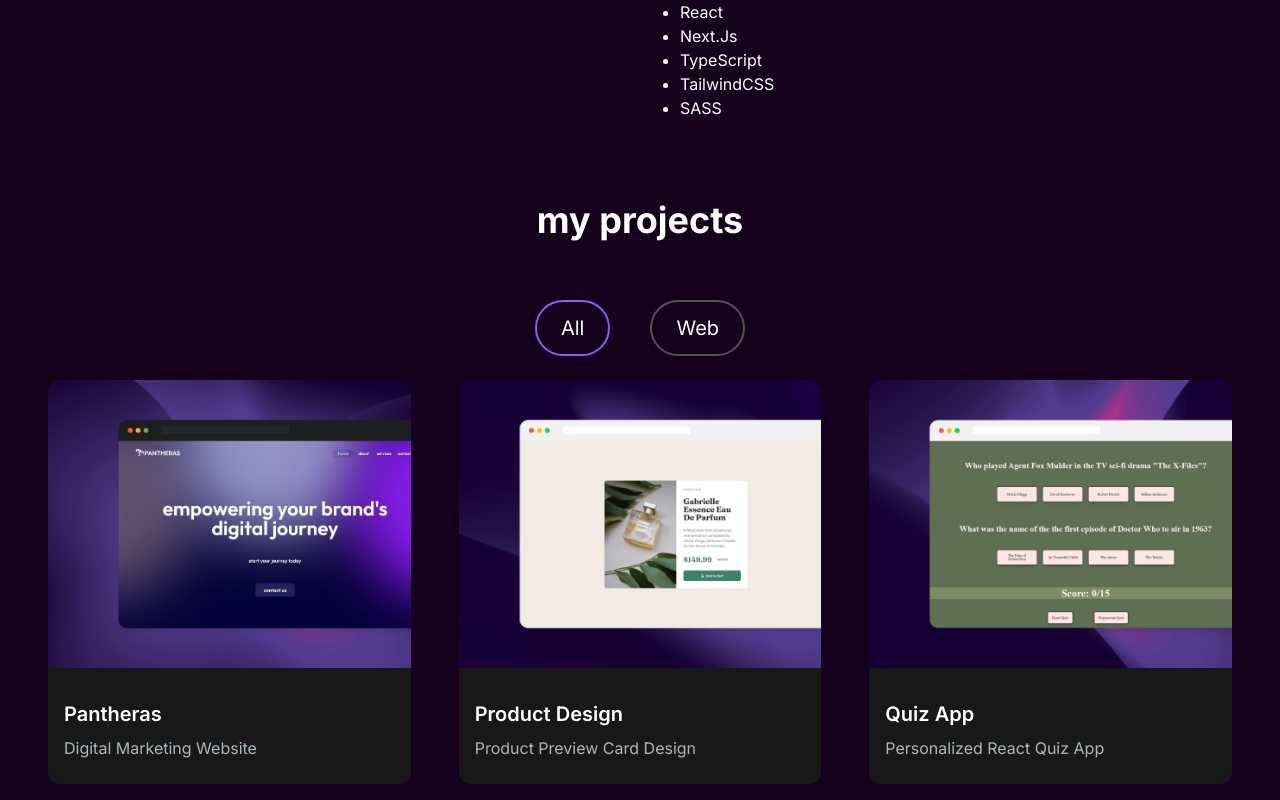
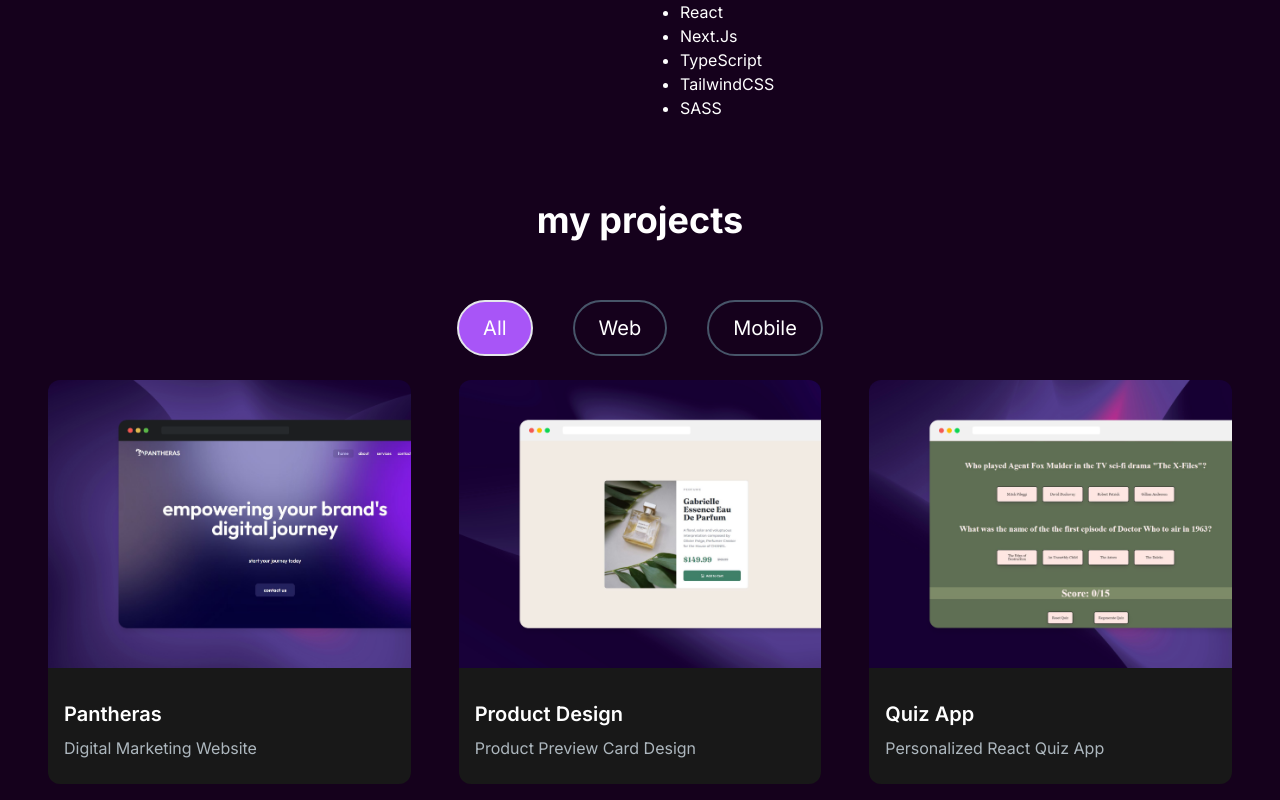
Before and after one commit to delabahmani/portfolio, a Next.js app: page / in a window 1280 px wide. Shown: the part 1017-1817 px from the top of the page. Built offline with nearby package versions, Linux system fonts and the light colour scheme.

Commit message:
Finished remainder of Projects section

```diff
--- a/src/components/projects/ProjectTag.tsx
+++ b/src/components/projects/ProjectTag.tsx
@@ -1,9 +1,23 @@
-import React from 'react'
+import React from "react";
 
-const ProjectTag = () => {
-  return (
-    <div>ProjectTag</div>
-  )
+type ProjectTagProps = {
+  name: string;
+  isSelected: boolean;
+  onClick: (tagName: string) => void;
 }
 
-export default ProjectTag
+const ProjectTag = ({ name, onClick, isSelected } :ProjectTagProps) => {
+  const buttonStyles = isSelected
+    ? "text-white bg-purple-500"
+    : "text-[ADB7BE] border-slate-600 hover:border-white";
+  return (
+    <button
+      onClick={() => onClick(name)}
+      className={` ${buttonStyles} rounded-full border-2 px-6 py-3 text-xl cursor-pointer`}
+    >
+      {name}
+    </button>
+  );
+};
+
+export default ProjectTag;
--- a/src/components/projects/ProjectsSection.tsx
+++ b/src/components/projects/ProjectsSection.tsx
@@ -1,5 +1,7 @@
-import React from "react";
+"use client";
+import React, { useState } from "react";
 import ProjectCard from "./ProjectCard";
+import ProjectTag from "./ProjectTag";
 
 const projectsData = [
   {
@@ -16,7 +18,7 @@ const projectsData = [
     title: "Product Design",
     description: "Product Preview Card Design",
     image: "/images/projects/product-mockup.png",
-    tag: ["All", "Web"],
+    tag: ["All", "Web", "Mobile"],
     gitUrl: "",
     previewUrl: "",
   },
@@ -32,21 +34,40 @@ const projectsData = [
 ];
 
 const ProjectsSection = () => {
+  const [tag, setTag] = useState("All");
+
+  const handleTagChange = (newTag: string) => {
+    setTag(newTag);
+  };
+
+  const filteredProjects = projectsData.filter((project) =>
+    project.tag.includes(tag)
+  );
+
   return (
     <>
       <h2 className="text-center text-4xl font-bold text-white mt-4 mb-9">
         my projects
       </h2>
       <div className="text-white flex flex-row justify-center gap-10 py-6">
-        <button className="rounded-full border-2 border-violet-500 px-6 py-3 text-xl cursor-pointer">
-          All
-        </button>
-        <button className="rounded-full border-2 border-neutral-600 hover:border-white px-6 py-3 text-xl cursor-pointer">
-          Web
-        </button>
+        <ProjectTag
+          onClick={handleTagChange}
+          name="All"
+          isSelected={tag === "All"}
+        />
+        <ProjectTag
+          onClick={handleTagChange}
+          name="Web"
+          isSelected={tag === "Web"}
+        />
+        <ProjectTag
+          onClick={handleTagChange}
+          name="Mobile"
+          isSelected={tag === "Mobile"}
+        />
       </div>
       <div className="grid md:grid-cols-3 gap-8 md:gap-12">
-        {projectsData.map((project) => (
+        {filteredProjects.map((project) => (
           <ProjectCard
             key={project.id}
             title={project.title}
```
